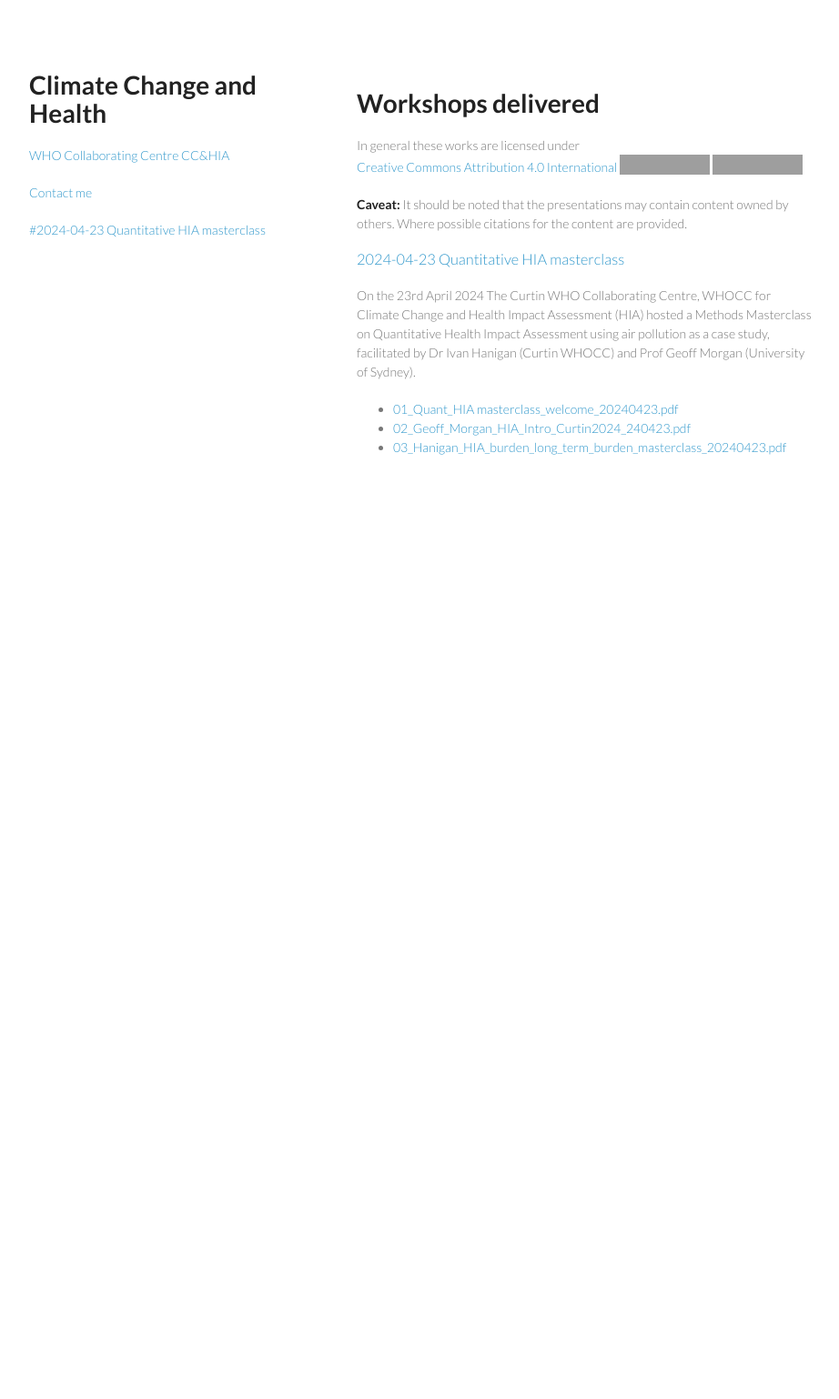
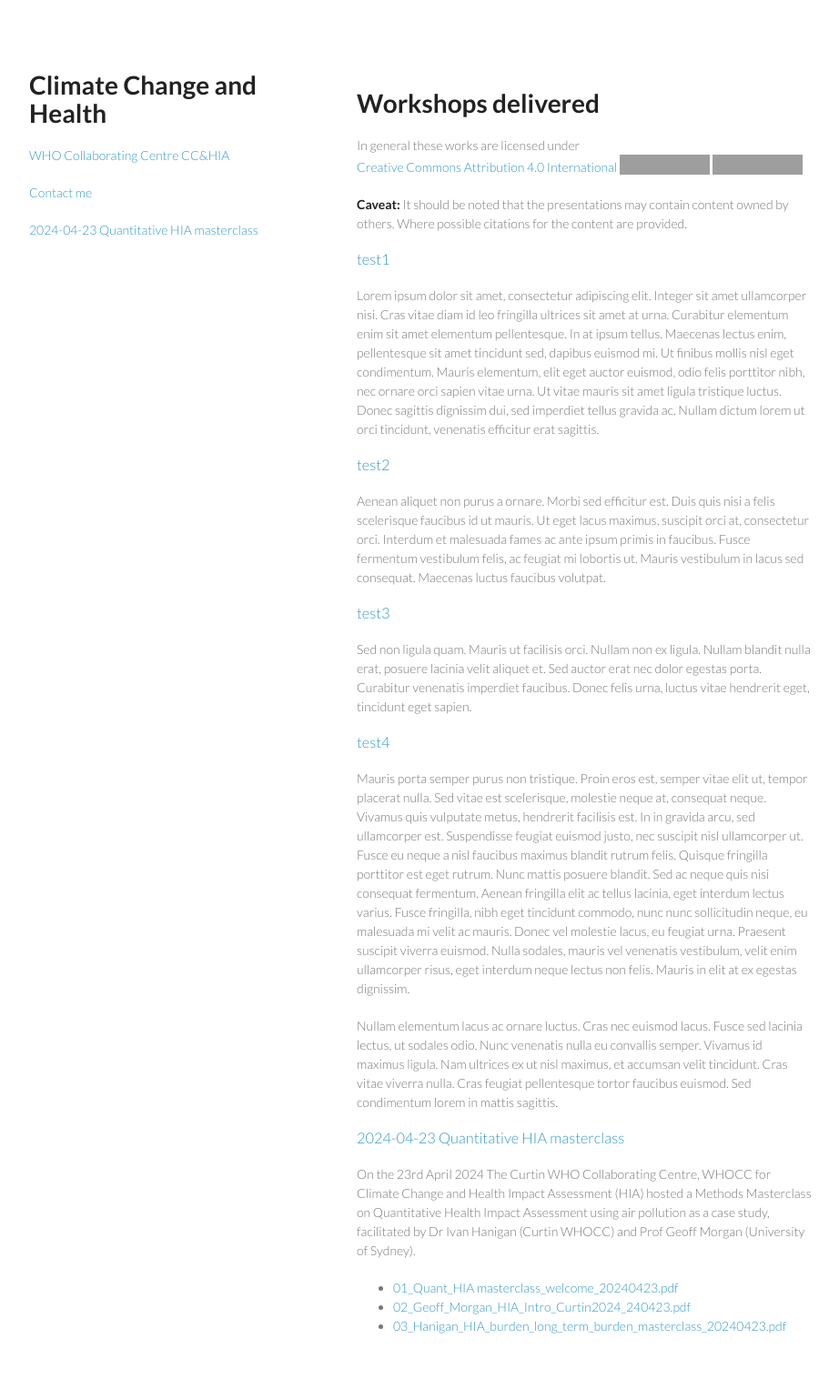
Before and after one commit to climate-change-and-health/workshops, a Jekyll site: the page built from index.md, in a window 1280 px wide. Shown: the whole page at 91% size, without its empty margins (178-1100 px from the left). Built offline with Jekyll 4.4.1, drawn with Linux system fonts in a browser that asks for light colours; our own code applies the rules of GitHub Pages for plain Markdown files; before the commit the page ends 900 px from its top, so only the background shows below that; grey boxes are pictures that could not be loaded.

Commit message:
testing anchors 2

```diff
--- a/_layouts/default.html
+++ b/_layouts/default.html
@@ -23,7 +23,7 @@
        <p></p>
        <a class="Contact me" href="mailto:ivan.hanigan@curtin.edu.au">Contact me</a>
        <p></p>
-       <a href = "https://climate-change-and-health.github.io/workshops/#2024-04-23-Quantitative-HIA-masterclass">#2024-04-23 Quantitative HIA masterclass</a>
+       <a href = "#2024-04-23-Quantitative-HIA-masterclass">2024-04-23 Quantitative HIA masterclass</a>
        <p></p>
        </header>
        <section>
--- a/index.md
+++ b/index.md
@@ -9,6 +9,24 @@ layout: default
 
 **Caveat:** It should be noted that the presentations may contain content owned by others. Where possible citations for the content are provided.
 
+### [test1](#test1)
+
+Lorem ipsum dolor sit amet, consectetur adipiscing elit. Integer sit amet ullamcorper nisi. Cras vitae diam id leo fringilla ultrices sit amet at urna. Curabitur elementum enim sit amet elementum pellentesque. In at ipsum tellus. Maecenas lectus enim, pellentesque sit amet tincidunt sed, dapibus euismod mi. Ut finibus mollis nisl eget condimentum. Mauris elementum, elit eget auctor euismod, odio felis porttitor nibh, nec ornare orci sapien vitae urna. Ut vitae mauris sit amet ligula tristique luctus. Donec sagittis dignissim dui, sed imperdiet tellus gravida ac. Nullam dictum lorem ut orci tincidunt, venenatis efficitur erat sagittis.
+
+### [test2](#test2)
+
+Aenean aliquet non purus a ornare. Morbi sed efficitur est. Duis quis nisi a felis scelerisque faucibus id ut mauris. Ut eget lacus maximus, suscipit orci at, consectetur orci. Interdum et malesuada fames ac ante ipsum primis in faucibus. Fusce fermentum vestibulum felis, ac feugiat mi lobortis ut. Mauris vestibulum in lacus sed consequat. Maecenas luctus faucibus volutpat.
+
+### [test3](#test3)
+
+Sed non ligula quam. Mauris ut facilisis orci. Nullam non ex ligula. Nullam blandit nulla erat, posuere lacinia velit aliquet et. Sed auctor erat nec dolor egestas porta. Curabitur venenatis imperdiet faucibus. Donec felis urna, luctus vitae hendrerit eget, tincidunt eget sapien.
+
+### [test4](#test4)
+
+Mauris porta semper purus non tristique. Proin eros est, semper vitae elit ut, tempor placerat nulla. Sed vitae est scelerisque, molestie neque at, consequat neque. Vivamus quis vulputate metus, hendrerit facilisis est. In in gravida arcu, sed ullamcorper est. Suspendisse feugiat euismod justo, nec suscipit nisl ullamcorper ut. Fusce eu neque a nisl faucibus maximus blandit rutrum felis. Quisque fringilla porttitor est eget rutrum. Nunc mattis posuere blandit. Sed ac neque quis nisi consequat fermentum. Aenean fringilla elit ac tellus lacinia, eget interdum lectus varius. Fusce fringilla, nibh eget tincidunt commodo, nunc nunc sollicitudin neque, eu malesuada mi velit ac mauris. Donec vel molestie lacus, eu feugiat urna. Praesent suscipit viverra euismod. Nulla sodales, mauris vel venenatis vestibulum, velit enim ullamcorper risus, eget interdum neque lectus non felis. Mauris in elit at ex egestas dignissim.
+
+Nullam elementum lacus ac ornare luctus. Cras nec euismod lacus. Fusce sed lacinia lectus, ut sodales odio. Nunc venenatis nulla eu convallis semper. Vivamus id maximus ligula. Nam ultrices ex ut nisl maximus, et accumsan velit tincidunt. Cras vitae viverra nulla. Cras feugiat pellentesque tortor faucibus euismod. Sed condimentum lorem in mattis sagittis.
+
 ### [2024-04-23 Quantitative HIA masterclass](#2024-04-23-Quantitative-HIA-masterclass)
 
 On the 23rd April 2024 The Curtin WHO Collaborating Centre, WHOCC for Climate Change and Health Impact Assessment (HIA) hosted a Methods Masterclass on Quantitative Health Impact Assessment using air pollution as a case study, facilitated by Dr Ivan Hanigan (Curtin WHOCC) and Prof Geoff Morgan (University of Sydney).
```
